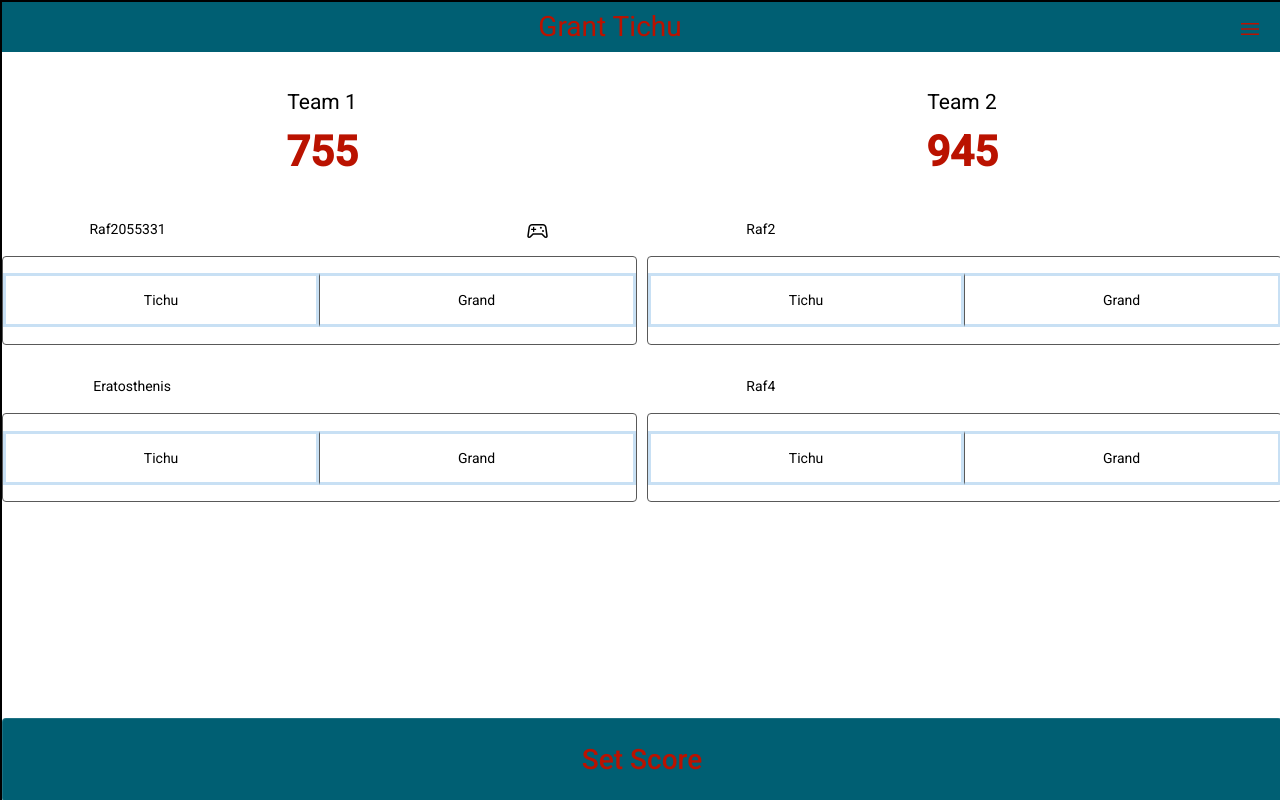
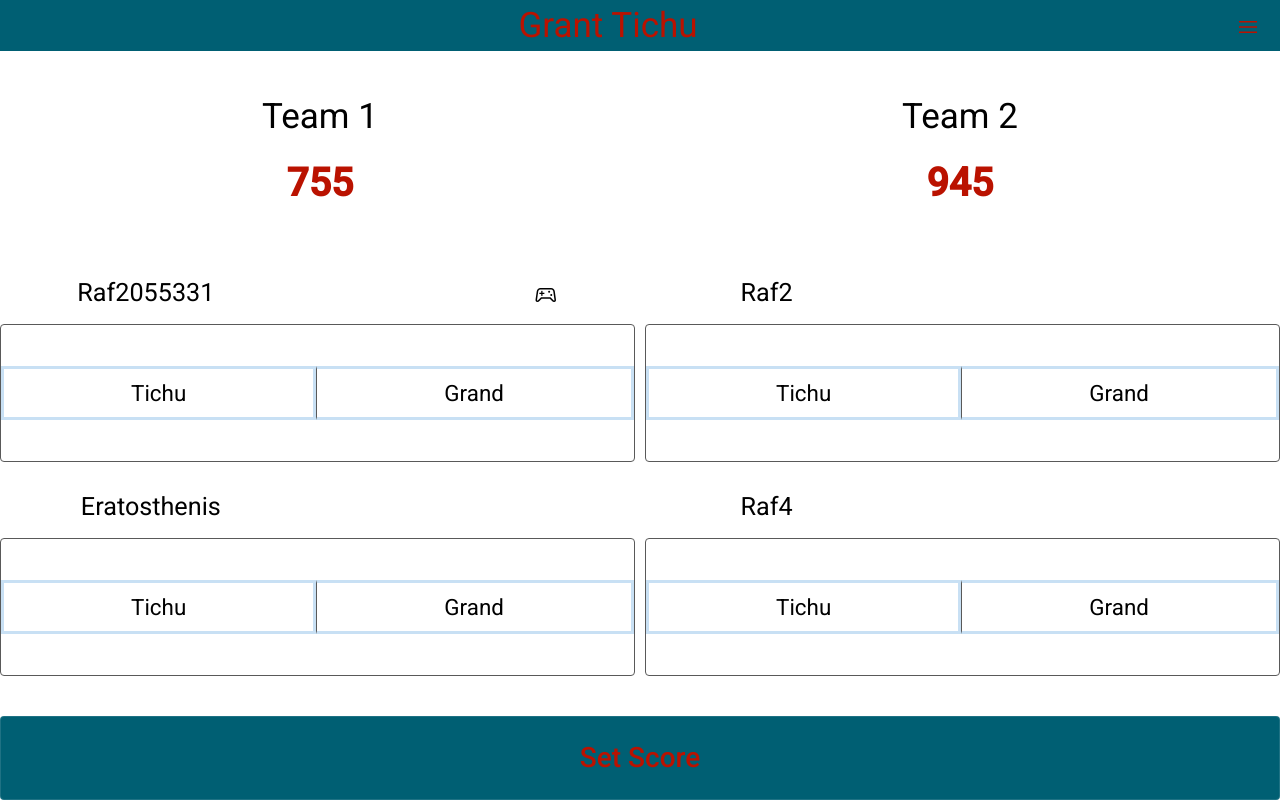
Before and after one commit to a21s-dev/grand-tichu, an Angular app: page / in a window 1280 px wide. Built offline with nearby package versions, Linux system fonts and the light colour scheme.

Commit message:
playing with flexbox

```diff
--- a/src/app/components/index/index.component.scss
+++ b/src/app/components/index/index.component.scss
@@ -1,7 +1,7 @@
 @import "../../../variables";
 
 .container {
-	border: 2px solid black;
+	//border: 2px solid black;
 	display: flex;
 	flex-direction: column;
 	width: 100%;
@@ -10,18 +10,23 @@
 	position: fixed;
 }
 
+.container > * {
+	//flex-grow:1;
+	//flex-shrink: 1;
+}
+
 nav {
 	// border: 5px solid blue;
+	flex-grow: 0.5;
 	background-color: $primary_color;
 	color: $primary_text_color;
-	height: 50px;
 	display: flex;
 	justify-content: space-between;
 	align-items: center;
 }
 
 nav > * {
-	font-size: 2em;
+	font-size: 2.5em;
 }
 
 nav > .app_title {
@@ -35,13 +40,15 @@ nav > .options {
 
 .team_names_and_scores {
 	// border: 5px solid red;
-	height: 70px;
+	flex-grow: 2;
 	padding-top: 40px;
 	padding-bottom: 40px;
 	display: grid;
+	justify-content: space-around;
+	align-content: space-around;
 	grid-template-columns: repeat(2, auto);
 	grid-template-rows: 20px 50px;
-	grid-row-gap: 15px;
+	//grid-row-gap: 10px;
 }
 
 .team_names_and_scores > * {
@@ -49,18 +56,18 @@ nav > .options {
 	display: flex;
 	justify-content: center;
 	align-items: center;
-	font-size: 1.5em;
+	font-size: 2.5em;
 }
 
 .team_names_and_scores > .team_score {
-	font-weight: bolder;
-	font-size: 3em;
+	font-weight: bold;
+	font-size: 2.8em;
 	color: $primary_text_color;
 }
 
 .team_members_and_tichu_controls {
 	// border: 5px solid purple;
-	height: 300px;
+	flex-grow: 8;
 	display: grid;
 	grid-template-columns: repeat(2, auto);
 	grid-template-rows: repeat(2, auto);
@@ -93,6 +100,7 @@ nav > .options {
 .team_members_and_tichu_controls > .player > .player_top_row > * {
 	// border: 1px solid black;
 	// flex-grow: 2;
+	font-size: 1.8em;
 }
 
 .team_members_and_tichu_controls > .player > .player_top_row > .player_name,
@@ -126,12 +134,13 @@ nav > .options {
 
 .team_members_and_tichu_controls > .player > .player_bottom_row {
 	// border: 3px solid green;
-	height: 20px;
+	//height: 20px;
 	display: flex;
 	flex-direction: row;
-	justify-content: center;
+	justify-content: space-around;
 	align-items: center;
 	flex-grow: 2;
+	font-size: 1.6em;
 }
 
 .team_members_and_tichu_controls > .player > .player_bottom_row > * {
@@ -142,6 +151,7 @@ nav > .options {
 .set_score_area {
 	// border: 5px solid yellow;
 	display: flex;
+	//flex-grow:1;
 	padding-top: 40px;
 	justify-content: center;
 	align-items: center;
```
